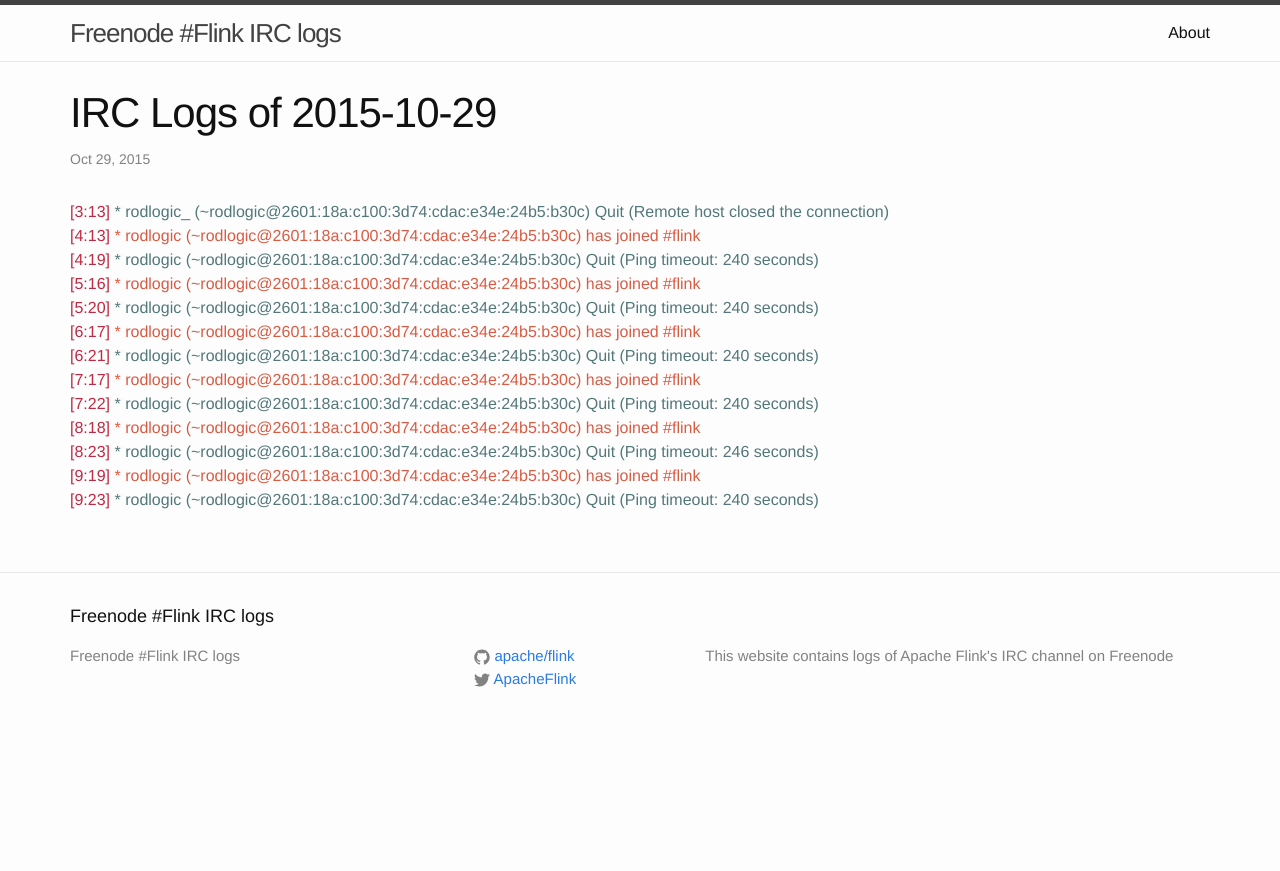
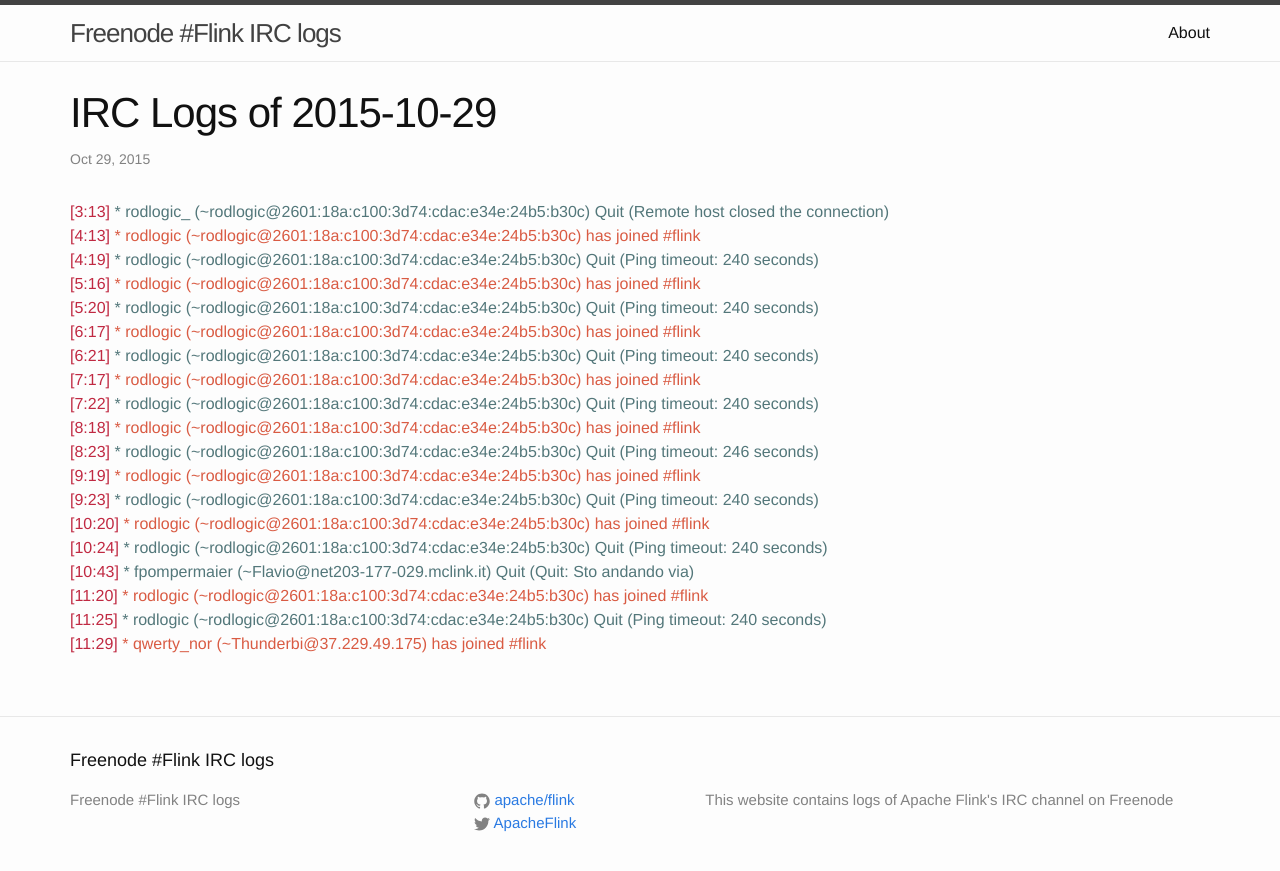
Before and after one commit to flink-irc-logs/flink-irc-logs.github.io, a Jekyll site: the page built from _posts/2015-10-29-logs.markdown, in a window 1280 px wide. Shown: the top 871 px of the page. Built offline with Jekyll 4.4.1, drawn with Linux system fonts in a browser that asks for light colours.

Commit message:
Update of the logs on Thu Oct 29 12:16:02 CET 2015

```diff
--- a/_posts/2015-10-29-logs.markdown
+++ b/_posts/2015-10-29-logs.markdown
@@ -17,3 +17,9 @@
 <span class="irc-date">[8:23]</span> <span class="irc-navy">* rodlogic (~rodlogic@2601:18a:c100:3d74:cdac:e34e:24b5:b30c) Quit (Ping timeout: 246 seconds)</span><br />
 <span class="irc-date">[9:19]</span> <span class="irc-green">* rodlogic (~rodlogic@2601:18a:c100:3d74:cdac:e34e:24b5:b30c) has joined #flink</span><br />
 <span class="irc-date">[9:23]</span> <span class="irc-navy">* rodlogic (~rodlogic@2601:18a:c100:3d74:cdac:e34e:24b5:b30c) Quit (Ping timeout: 240 seconds)</span><br />
+<span class="irc-date">[10:20]</span> <span class="irc-green">* rodlogic (~rodlogic@2601:18a:c100:3d74:cdac:e34e:24b5:b30c) has joined #flink</span><br />
+<span class="irc-date">[10:24]</span> <span class="irc-navy">* rodlogic (~rodlogic@2601:18a:c100:3d74:cdac:e34e:24b5:b30c) Quit (Ping timeout: 240 seconds)</span><br />
+<span class="irc-date">[10:43]</span> <span class="irc-navy">* fpompermaier (~Flavio@net203-177-029.mclink.it) Quit (Quit: Sto andando via)</span><br />
+<span class="irc-date">[11:20]</span> <span class="irc-green">* rodlogic (~rodlogic@2601:18a:c100:3d74:cdac:e34e:24b5:b30c) has joined #flink</span><br />
+<span class="irc-date">[11:25]</span> <span class="irc-navy">* rodlogic (~rodlogic@2601:18a:c100:3d74:cdac:e34e:24b5:b30c) Quit (Ping timeout: 240 seconds)</span><br />
+<span class="irc-date">[11:29]</span> <span class="irc-green">* qwerty_nor (~Thunderbi@37.229.49.175) has joined #flink</span><br />
```
